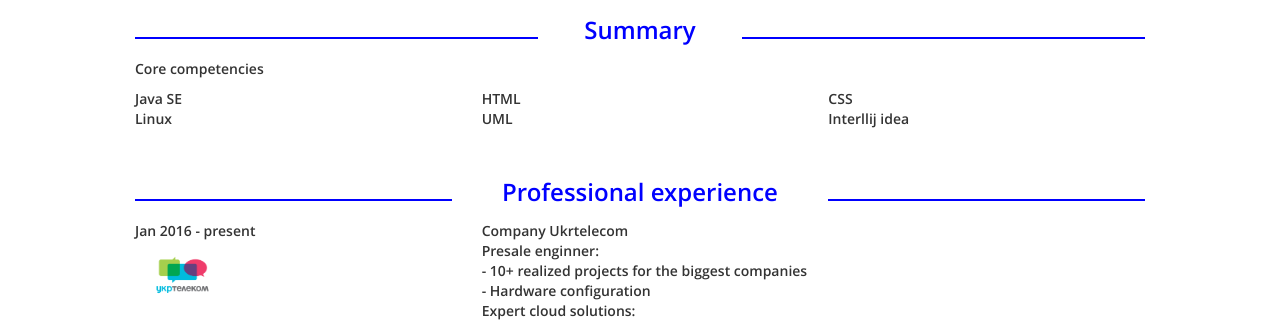
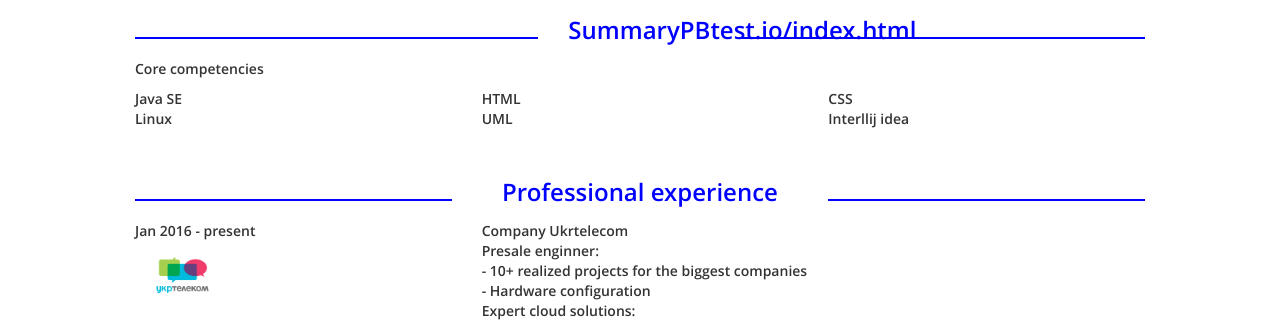
Before and after one commit to kosmostarr/PBtest.io, a plain HTML site: page index.html in a window 1280 px wide. Shown: the part 476-799 px from the top of the page. Drawn offline with Linux system fonts and the light colour scheme; no server answers; a script that the page names is missing.

Commit message:
Update index.html

```diff
--- a/index.html
+++ b/index.html
@@ -65,7 +65,7 @@
 			<div class="container">
 				<div class="row">
 					<div class="col-md-5"><hr></div>
-					<div class="col-md-2"><h3>Summary</h3></div>
+					<div class="col-md-2"><h3>SummaryPBtest.io/index.html</h3></div>
 					<div class="col-md-5"><hr> </div>
 
 					<div class="col-md-12"><p class="core">Core competencies</p></div>
```
